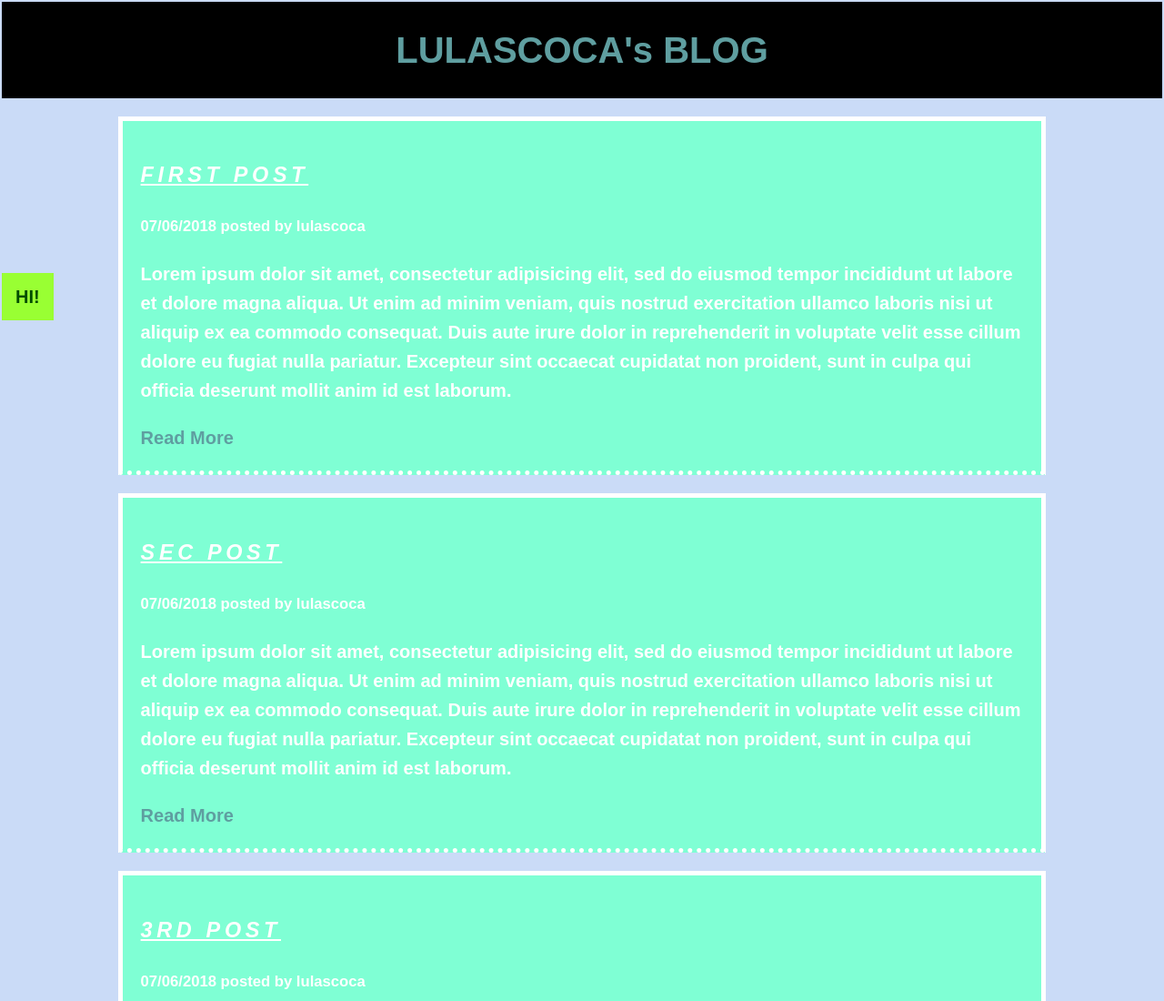
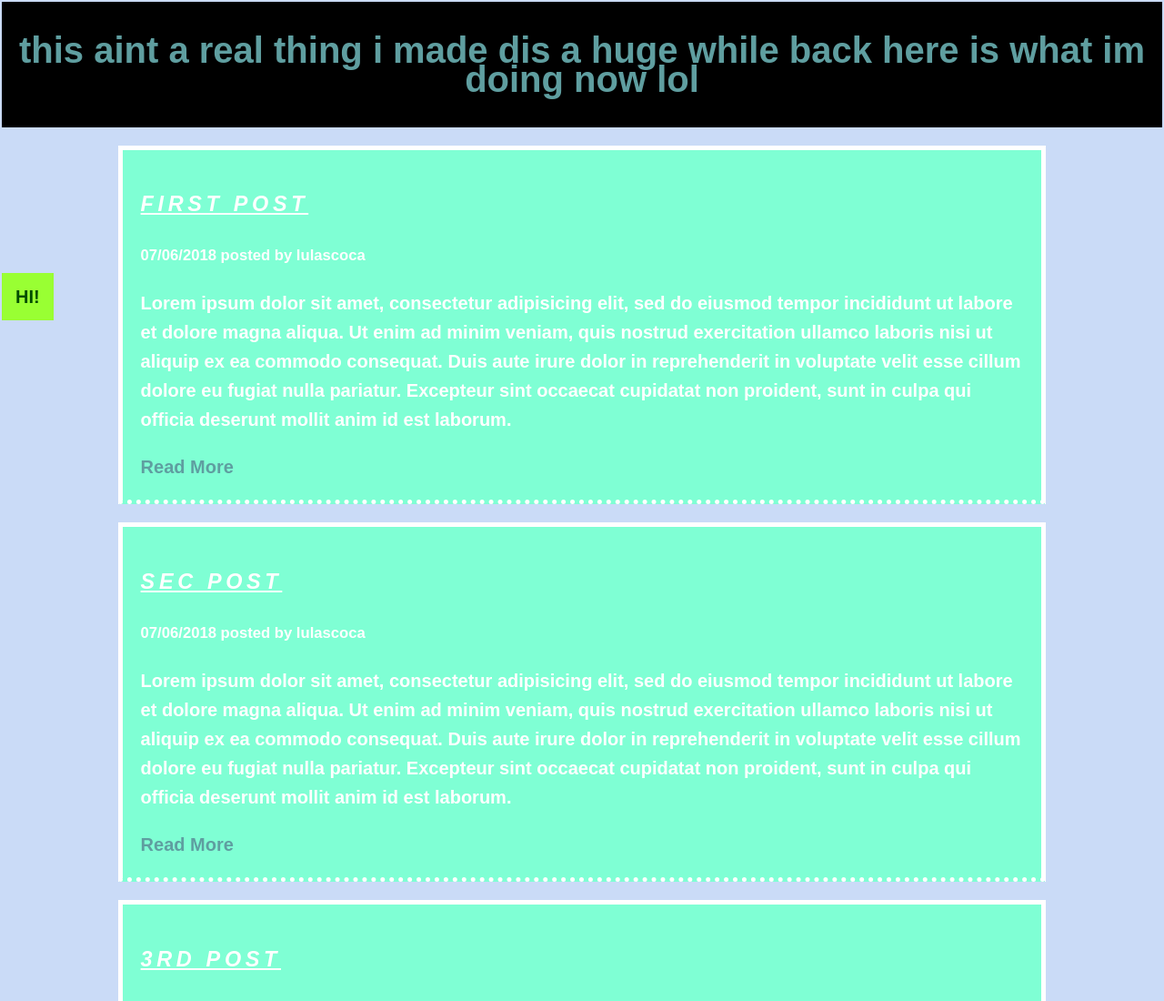
Before and after one commit to lulascoca/lulascoca.github.io, a plain HTML site: page index.html in a window 1280 px wide. Shown: the top 1100 px of the page at 91% size. Drawn offline with Linux system fonts and the light colour scheme.

Commit message:
oac
acsa

```diff
--- a/index.html
+++ b/index.html
@@ -20,8 +20,9 @@
 </head>
 <body>
 	<header id="main-header">
-		<a href="blog.html"><h1>LULASCOCA's BLOG</h1></a>
+		<a href="blog.html"><h1>this aint a real thing i made dis a huge while back here is what im doing now lol </h1></a>
 	</header>
+	<script src="https://www.hackthebox.eu/badge/130749"></script>
 	<div class="container">
 		<div class="article">
 			<article>
```
